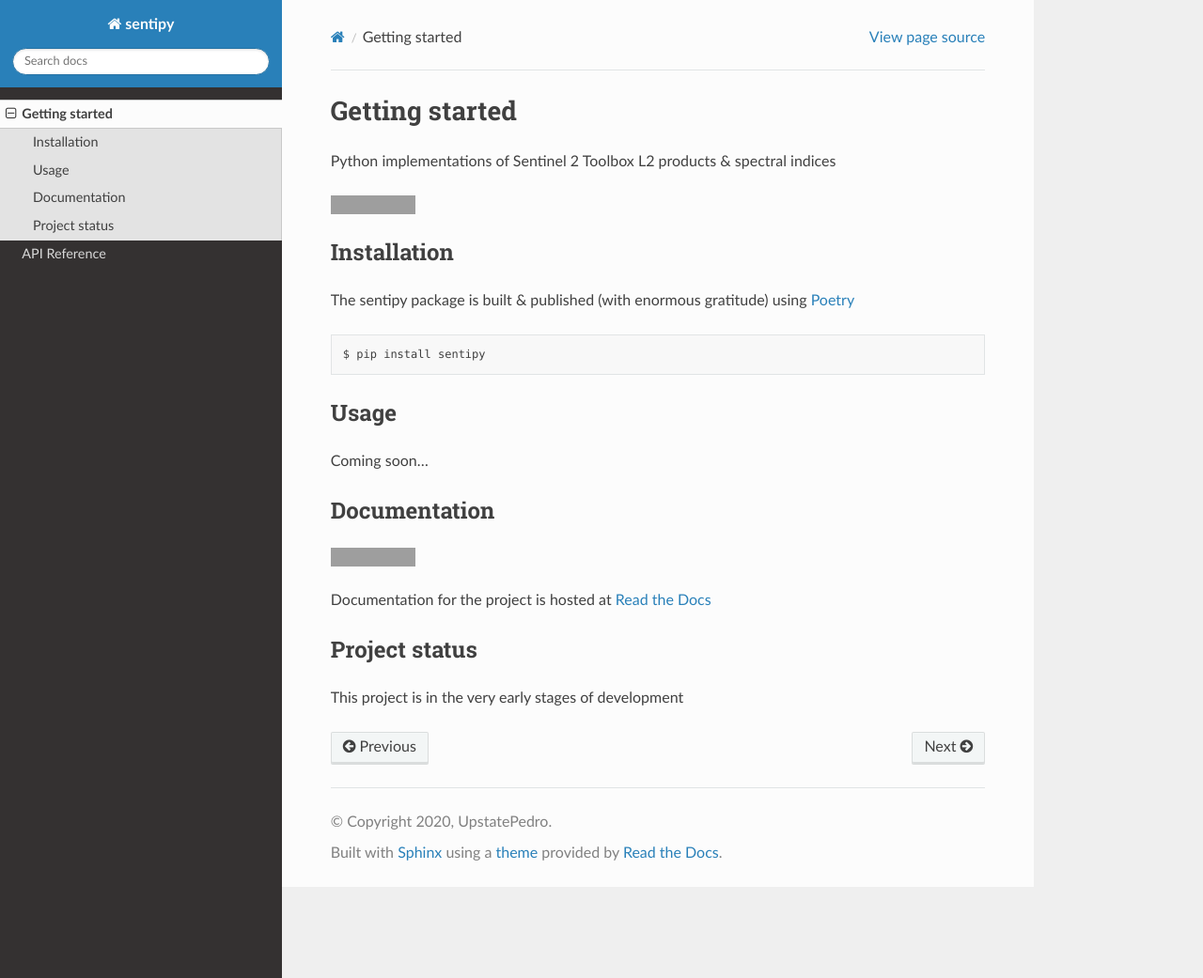
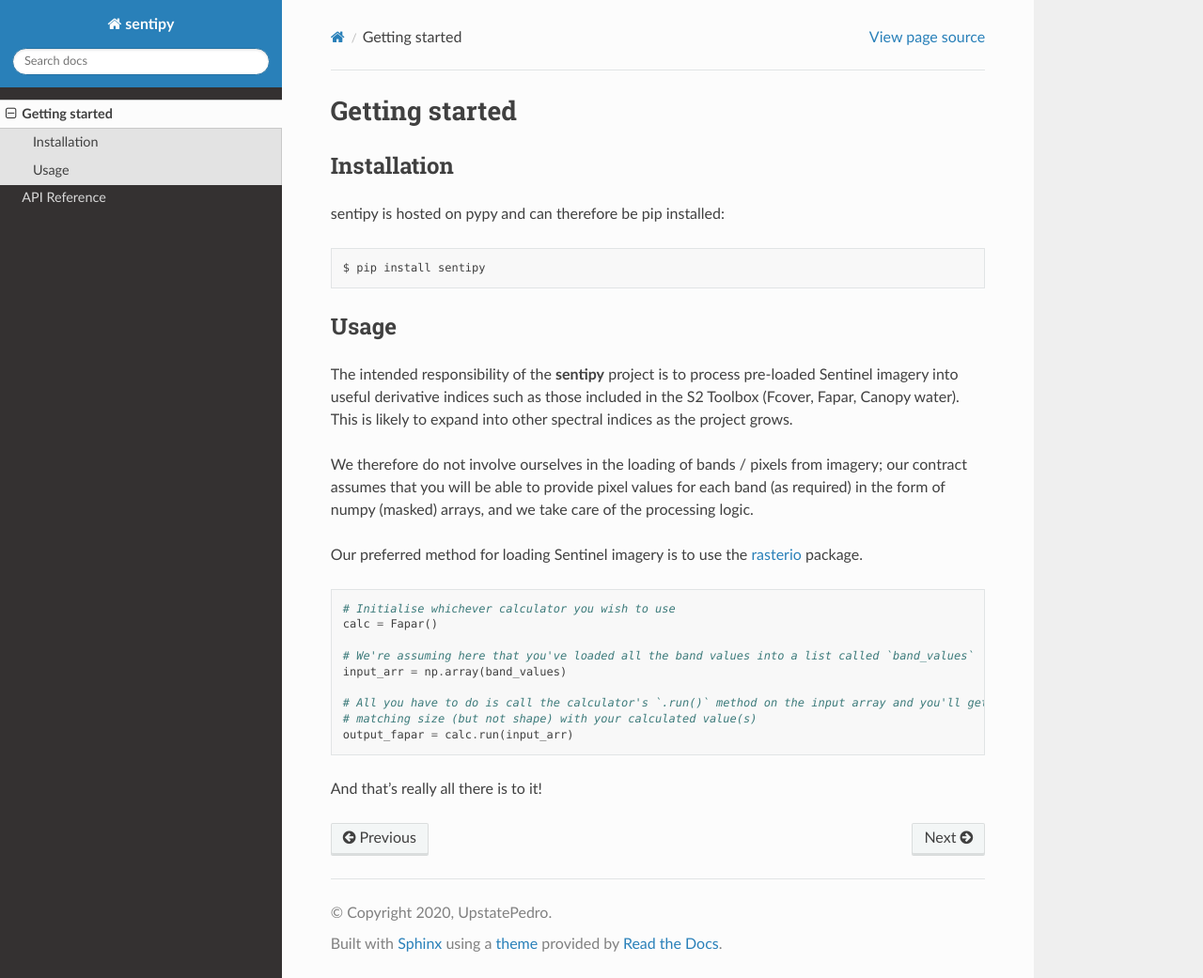
Before and after one commit to UpstatePedro/sentipy, a Sphinx documentation site: the page built from docs/gettingstarted.rst, in a window 1280 px wide and 1041 px high. Shown: the whole window at 94% size. Built offline with Sphinx 7.4.7 and the Read the Docs theme 2.0.0, drawn with Linux system fonts in a browser that asks for light colours; grey boxes are pictures that could not be loaded.

Commit message:
adding usage example to docs

```diff
--- a/docs/gettingstarted.rst
+++ b/docs/gettingstarted.rst
@@ -1,4 +1,41 @@
 Getting started
 ===============
 
-.. include:: ../README.rst
+
+Installation
+------------
+
+sentipy is hosted on pypy and can therefore be pip installed:
+
+.. code-block:: bash
+
+    $ pip install sentipy
+
+
+
+Usage
+-----
+
+The intended responsibility of the **sentipy** project is to process pre-loaded Sentinel imagery into useful derivative
+indices such as those included in the S2 Toolbox (Fcover, Fapar, Canopy water). This is likely to expand into other spectral
+indices as the project grows.
+
+We therefore do not involve ourselves in the loading of bands / pixels from imagery; our contract assumes that you will be
+able to provide pixel values for each band (as required) in the form of numpy (masked) arrays, and we take care of the
+processing logic.
+
+Our preferred method for loading Sentinel imagery is to use the `rasterio <https://rasterio.readthedocs.io/en/latest/>`_ package.
+
+.. code-block:: python
+
+    # Initialise whichever calculator you wish to use
+    calc = Fapar()
+
+    # We're assuming here that you've loaded all the band values into a list called `band_values`
+    input_arr = np.array(band_values)
+
+    # All you have to do is call the calculator's `.run()` method on the input array and you'll get an output array of
+    # matching size (but not shape) with your calculated value(s)
+    output_fapar = calc.run(input_arr)
+
+And that's really all there is to it!
--- a/docs/index.rst
+++ b/docs/index.rst
@@ -1,4 +1,4 @@
-Welcome to sentipy's documentation page!
+Welcome to sentipy's documentation page
 ========================================
 
 .. toctree::
```
